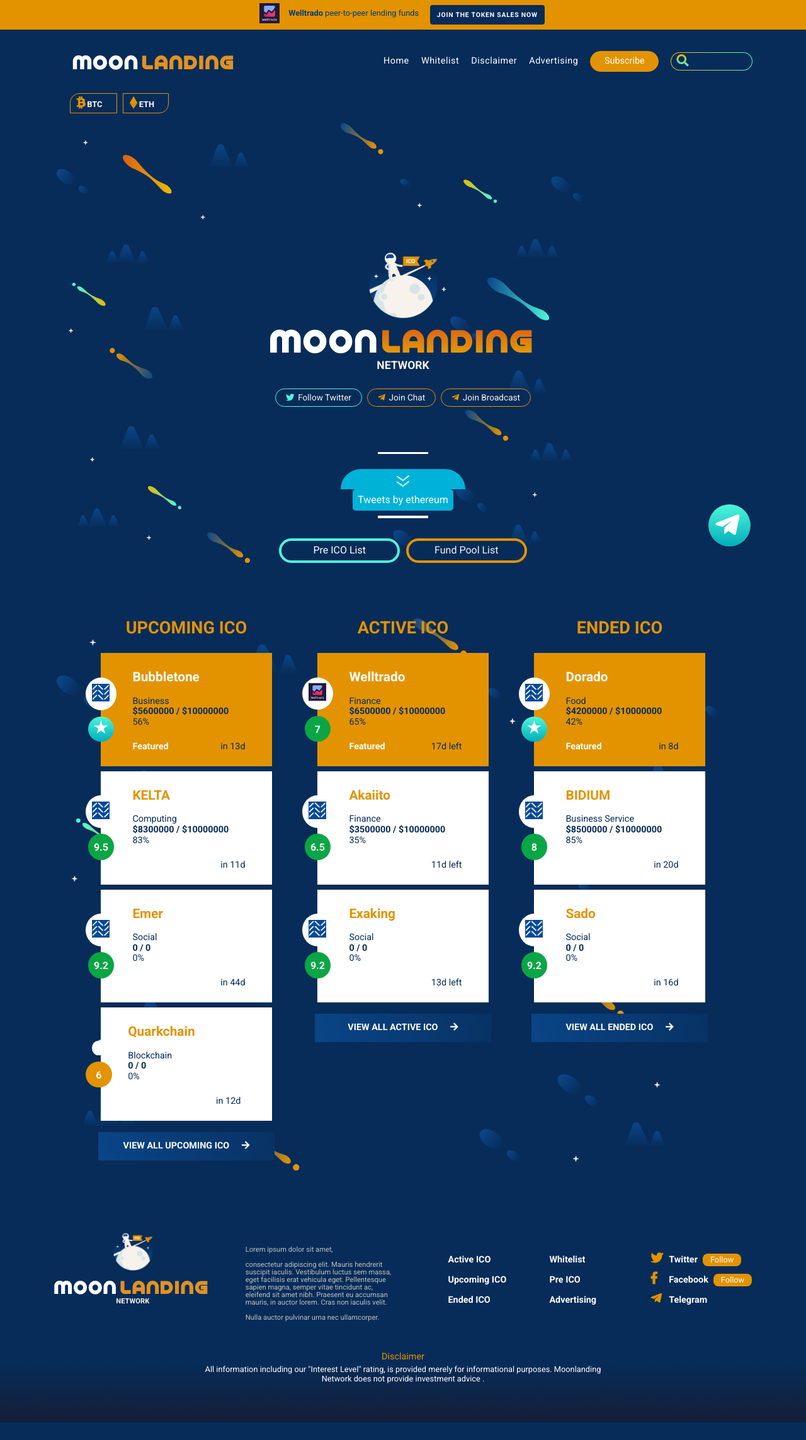
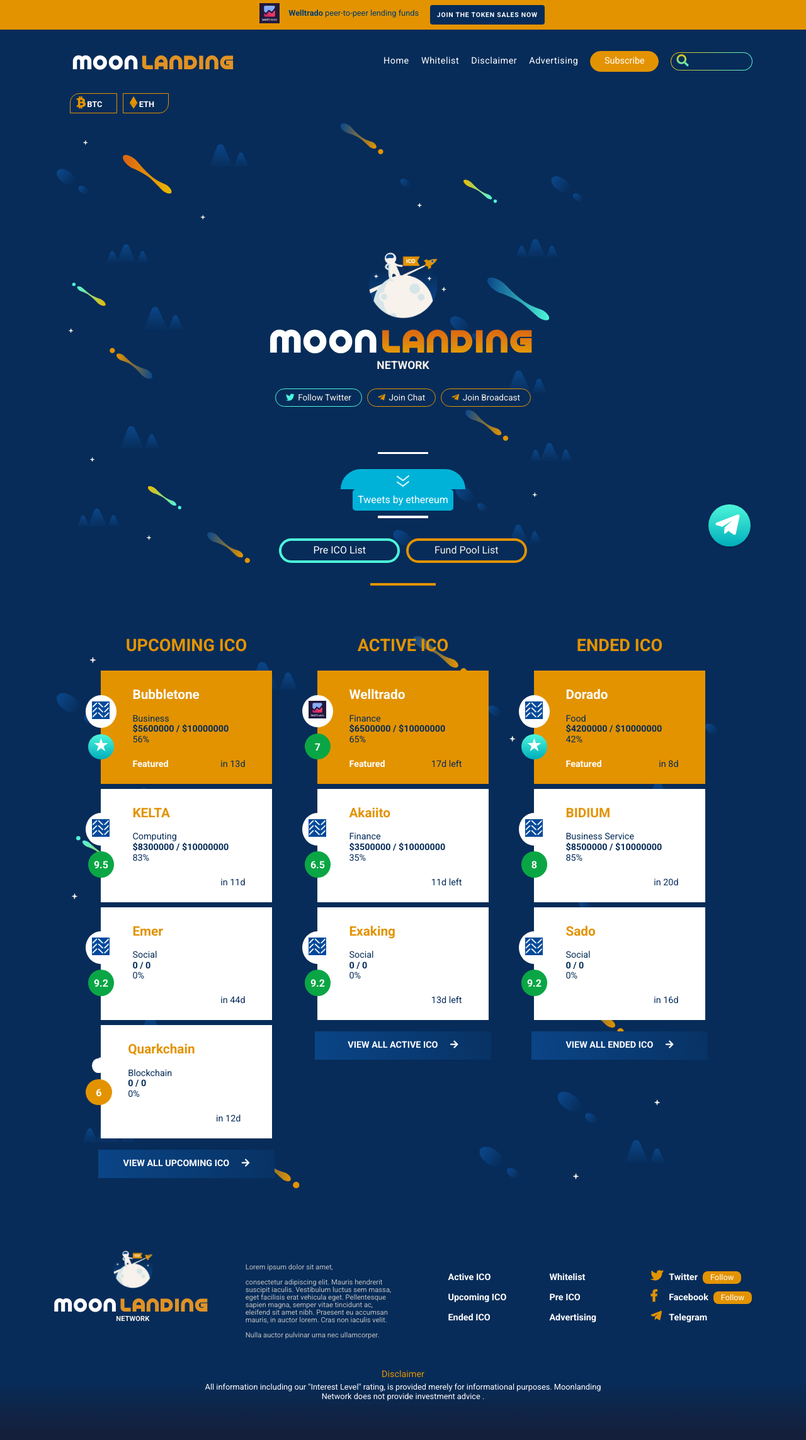
Before and after one commit to moonlandingnetwork/moonlandingnetwork.github.io, a Jekyll site: the page built from index.html, in a window 1280 px wide. Shown: the whole page at 63% size. Built offline with Jekyll 4.4.1, drawn with Linux system fonts in a browser that asks for light colours; cached includes are drawn as plain includes; nearby versions of some CDN libraries; comment, search, counter and statistics services are not loaded; before the commit the page ends 2259 px from its top, so only the background shows below that.

Commit message:
Layout Revision

```diff
--- a/css/style.css
+++ b/css/style.css
@@ -936,6 +936,14 @@ nav input:-ms-input-placeholder {
     height: 0.25rem;
     border: none;
     margin-bottom: -0.5rem;
+}
+.home-ico-hr{
+    background-color: #E39300;
+    width: 6.5rem;
+    height: 0.25rem;
+    border: none;
+    margin-bottom: -0.5rem;
+    margin-top: 2rem;
 }
 /* ICO Table */
 .ico-table.minimal{
@@ -2953,7 +2961,7 @@ footer{
         align-items: center;
         text-transform: uppercase;
         color: #E09224;
-        margin: 4.5rem 0 0;
+        margin: 3rem 0 0;
         border-bottom: 2px solid #E39300;
     }
     .ico-grid-tab{
--- a/index.html
+++ b/index.html
@@ -59,6 +59,8 @@ title: Moonlanding Network
 
     <!-- End Intro Section -->
     <!-- ICO Grid -->
+
+    <hr class="home-ico-hr">
     <div class='ico-grid-tabs'>
             <div data-id="1" class='ico-grid-tab'>Upcoming</div>
             <div data-id="2" class='ico-grid-tab active'>Active</div>
```
